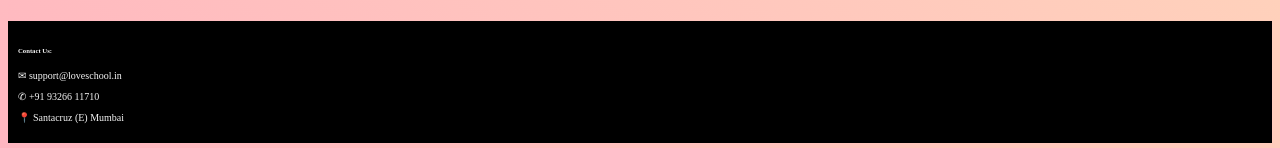
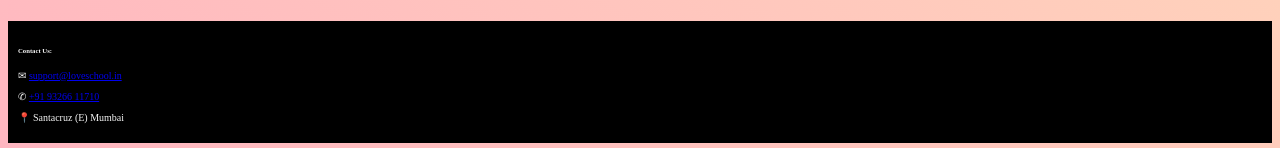
Before and after one commit to MrHardy29/Love-School-, a plain HTML site: page login.html in a window 1280 px wide. Shown: the part 1489-1637 px from the top of the page. Drawn offline with Linux system fonts and the light colour scheme.

Commit message:
Update contact information with links in login.html

```diff
--- a/login.html
+++ b/login.html
@@ -42,8 +42,8 @@
   </form>
   <footer class="footer">
     <h6>Contact Us:</h6>
-    <p>✉︎ support@loveschool.in</p>
-    <p>✆ +91 93266 11710</strong></p>
+    <p>✉︎ <a href="mailto:support@loveschool.in">support@loveschool.in</a></p>
+    <p>✆ <a href="tel:+919326611710">+91 93266 11710</a></p>
     <pq>📍 Santacruz (E) Mumbai</p>
   </footer>
 </body>
```
